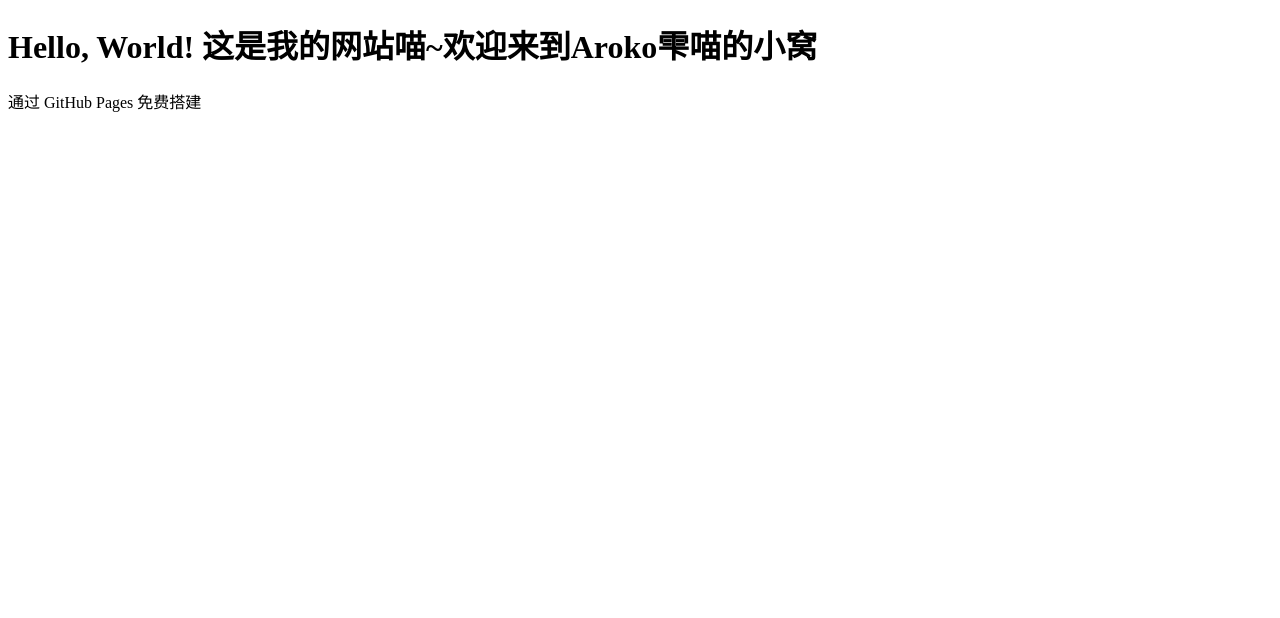
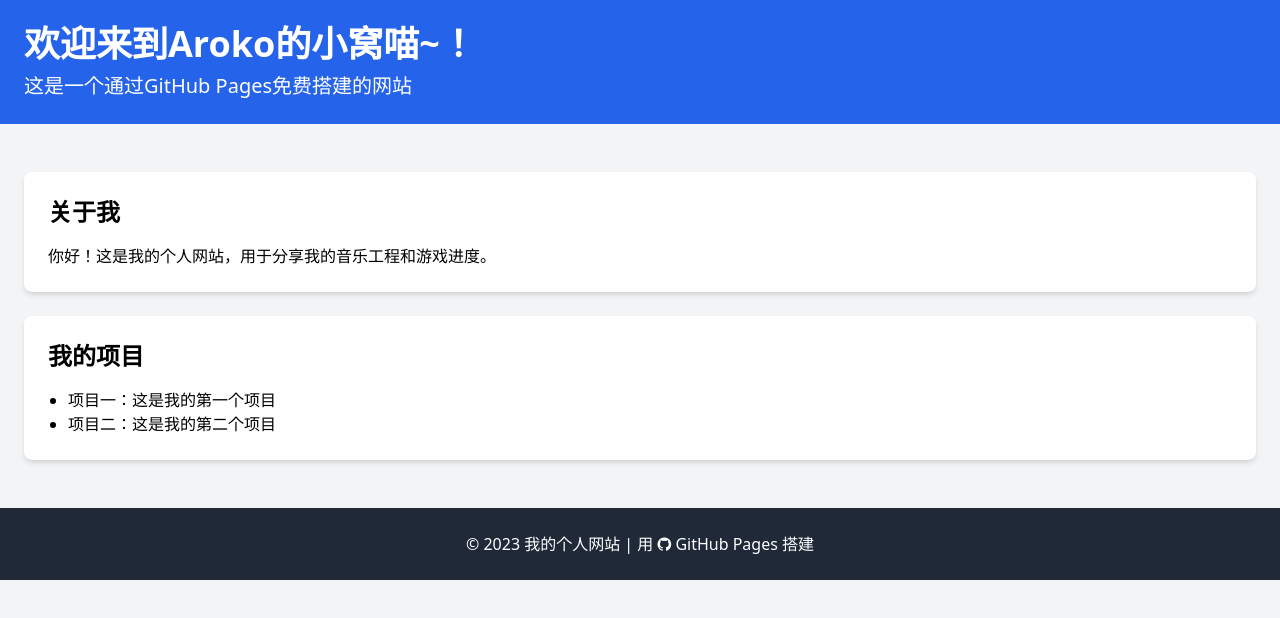
Before and after one commit to ArokoNeko/ArokoNeko.github.io, a plain HTML site: page index.html in a window 1280 px wide. Drawn offline with nearby package versions, Linux system fonts and the light colour scheme.

Commit message:
Update index.html

```diff
--- a/index.html
+++ b/index.html
@@ -1,10 +1,40 @@
 <!DOCTYPE html>
 <html>
 <head>
-    <title>我的第一个网站</title>
+    <meta charset="UTF-8">
+    <meta name="viewport" content="width=device-width, initial-scale=1.0">
+    <title>我的个人网站</title>
+    <!-- 可以引入Tailwind CSS美化页面 -->
+    <script src="https://cdn.tailwindcss.com"></script>
+    <link href="https://cdn.jsdelivr.net/npm/font-awesome@4.7.0/css/font-awesome.min.css" rel="stylesheet">
 </head>
-<body>
-    <h1>Hello, World! 这是我的网站喵~欢迎来到Aroko雫喵的小窝</h1>
-    <p>通过 GitHub Pages 免费搭建</p>
+<body class="bg-gray-100 min-h-screen">
+    <header class="bg-blue-600 text-white p-6">
+        <div class="container mx-auto">
+            <h1 class="text-4xl font-bold">欢迎来到Aroko的小窝喵~！</h1>
+            <p class="mt-2 text-xl">这是一个通过GitHub Pages免费搭建的网站</p>
+        </div>
+    </header>
+
+    <main class="container mx-auto p-6">
+        <section class="bg-white rounded-lg shadow-md p-6 my-6">
+            <h2 class="text-2xl font-semibold mb-4">关于我</h2>
+            <p>你好！这是我的个人网站，用于分享我的音乐工程和游戏进度。</p>
+        </section>
+
+        <section class="bg-white rounded-lg shadow-md p-6 my-6">
+            <h2 class="text-2xl font-semibold mb-4">我的项目</h2>
+            <ul class="list-disc pl-5">
+                <li>项目一：这是我的第一个项目</li>
+                <li>项目二：这是我的第二个项目</li>
+            </ul>
+        </section>
+    </main>
+
+    <footer class="bg-gray-800 text-white p-6">
+        <div class="container mx-auto text-center">
+            <p>&copy; 2023 我的个人网站 | 用 <i class="fa fa-github"></i> GitHub Pages 搭建</p>
+        </div>
+    </footer>
 </body>
 </html>
```
